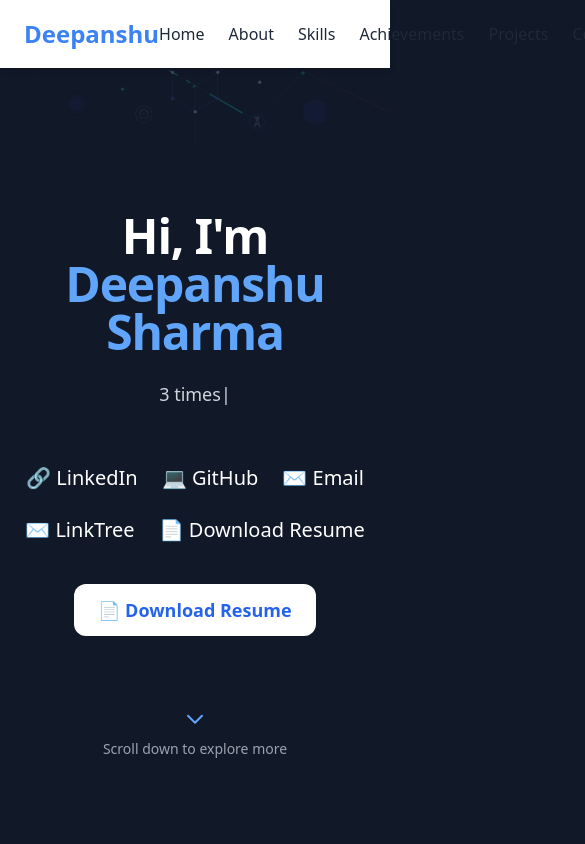
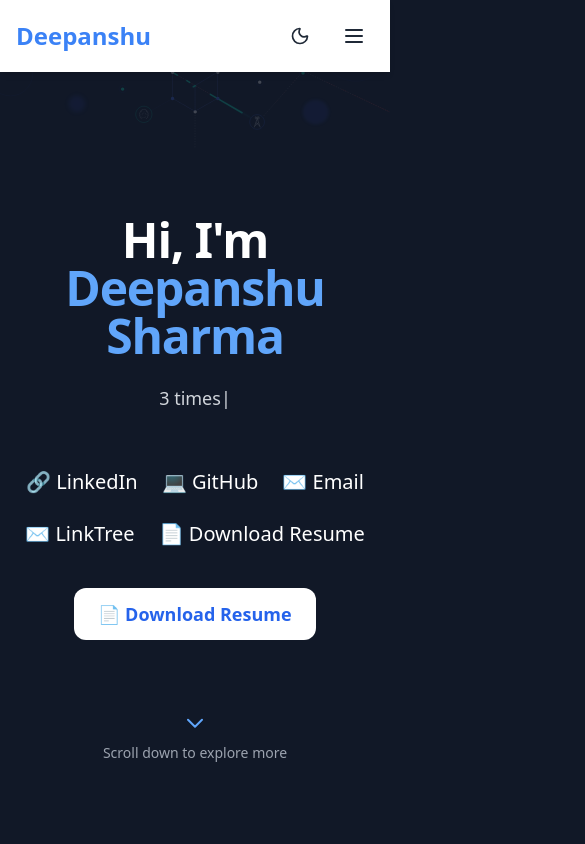
Before and after one commit to sdeepanshu002/my-portfolio, a React (Vite) app: page / in a window 390 px wide. Shown: the top 844 px of the page, 585 px wide, since content can reach past the window. Built offline with nearby package versions, Linux system fonts and the light colour scheme.

Commit message:
Updated navbar for mobile

```diff
--- a/src/components/Navbar.tsx
+++ b/src/components/Navbar.tsx
@@ -1,19 +1,21 @@
 import { useEffect, useState } from "react";
 import { useLocation, useNavigate } from "react-router-dom";
-import { Moon, Sun } from "lucide-react";
+import { Moon, Sun, Menu, X } from "lucide-react";
 
 const Navbar = () => {
   const [darkMode, setDarkMode] = useState<boolean>(() => {
-    return localStorage.getItem("theme") === "dark" || window.matchMedia("(prefers-color-scheme: dark)").matches;
+    return localStorage.getItem("theme") === "dark" ||
+      window.matchMedia("(prefers-color-scheme: dark)").matches;
   });
 
+  const [isMobileMenuOpen, setIsMobileMenuOpen] = useState(false);
   const location = useLocation();
   const navigate = useNavigate();
 
   const handleNavClick = (sectionId: string) => {
+    setIsMobileMenuOpen(false); // close mobile menu
     if (location.pathname !== "/") {
       navigate("/", { replace: false });
-      // Wait for page to load then scroll
       setTimeout(() => {
         const el = document.getElementById(sectionId);
         el?.scrollIntoView({ behavior: "smooth" });
@@ -30,26 +32,68 @@ const Navbar = () => {
   }, [darkMode]);
 
   return (
-    <nav className="flex justify-between items-center px-6 py-4 bg-white dark:bg-gray-950 text-gray-800 dark:text-white shadow-md sticky top-0 z-50">
-      <div className="text-2xl font-bold text-blue-500 cursor-pointer" onClick={() => handleNavClick("home")}>
+    <nav className="bg-white dark:bg-gray-950 text-gray-800 dark:text-white shadow-md sticky top-0 z-50">
+      <div className="max-w-7xl mx-auto px-4 py-4 flex justify-between items-center">
+        <div
+          className="text-2xl font-bold text-blue-500 cursor-pointer"
+          onClick={() => handleNavClick("home")}
+        >
           Deepanshu
         </div>
-      <div className="flex items-center gap-6">
-        <button onClick={() => handleNavClick("home")} className="hover:text-blue-500 transition">Home</button>
-        <button onClick={() => handleNavClick("about")} className="hover:text-blue-500 transition">About</button>
-        <button onClick={() => handleNavClick("skills")} className="hover:text-blue-500 transition">Skills</button>
-        <button onClick={() => handleNavClick("achievements")} className="hover:text-blue-500 transition">Achievements</button>
-        <button onClick={() => handleNavClick("projects")} className="hover:text-blue-500 transition">Projects</button>
-        <button onClick={() => handleNavClick("contact")} className="hover:text-blue-500 transition">Contact</button>
 
+        {/* Desktop Nav */}
+        <div className="hidden md:flex gap-6 items-center">
+          {["home", "about", "skills", "achievements", "projects", "contact"].map((id) => (
+            <button
+              key={id}
+              onClick={() => handleNavClick(id)}
+              className="hover:text-blue-500 transition"
+            >
+              {id.charAt(0).toUpperCase() + id.slice(1)}
+            </button>
+          ))}
           <button
             onClick={() => setDarkMode(!darkMode)}
-          className="ml-4 p-2 rounded hover:bg-gray-200 dark:hover:bg-gray-800 transition"
+            className="p-2 rounded hover:bg-gray-200 dark:hover:bg-gray-800 transition"
             aria-label="Toggle Theme"
           >
             {darkMode ? <Sun className="w-5 h-5" /> : <Moon className="w-5 h-5" />}
           </button>
         </div>
+
+        {/* Mobile Menu Button */}
+        <div className="md:hidden flex items-center gap-4">
+          <button
+            onClick={() => setDarkMode(!darkMode)}
+            className="p-2 rounded hover:bg-gray-200 dark:hover:bg-gray-800 transition"
+            aria-label="Toggle Theme"
+          >
+            {darkMode ? <Sun className="w-5 h-5" /> : <Moon className="w-5 h-5" />}
+          </button>
+          <button
+            onClick={() => setIsMobileMenuOpen(!isMobileMenuOpen)}
+            className="p-2 rounded hover:bg-gray-200 dark:hover:bg-gray-800 transition"
+            aria-label="Toggle Menu"
+          >
+            {isMobileMenuOpen ? <X className="w-6 h-6" /> : <Menu className="w-6 h-6" />}
+          </button>
+        </div>
+      </div>
+
+      {/* Mobile Nav */}
+      {isMobileMenuOpen && (
+        <div className="md:hidden px-4 pb-4 space-y-2 bg-white dark:bg-gray-950">
+          {["home", "about", "skills", "achievements", "projects", "contact"].map((id) => (
+            <button
+              key={id}
+              onClick={() => handleNavClick(id)}
+              className="block w-full text-left py-2 px-2 rounded hover:bg-blue-100 dark:hover:bg-gray-800 transition"
+            >
+              {id.charAt(0).toUpperCase() + id.slice(1)}
+            </button>
+          ))}
+        </div>
+      )}
     </nav>
   );
 };
```
Lines whose indentation alone changed are shown as unchanged.
